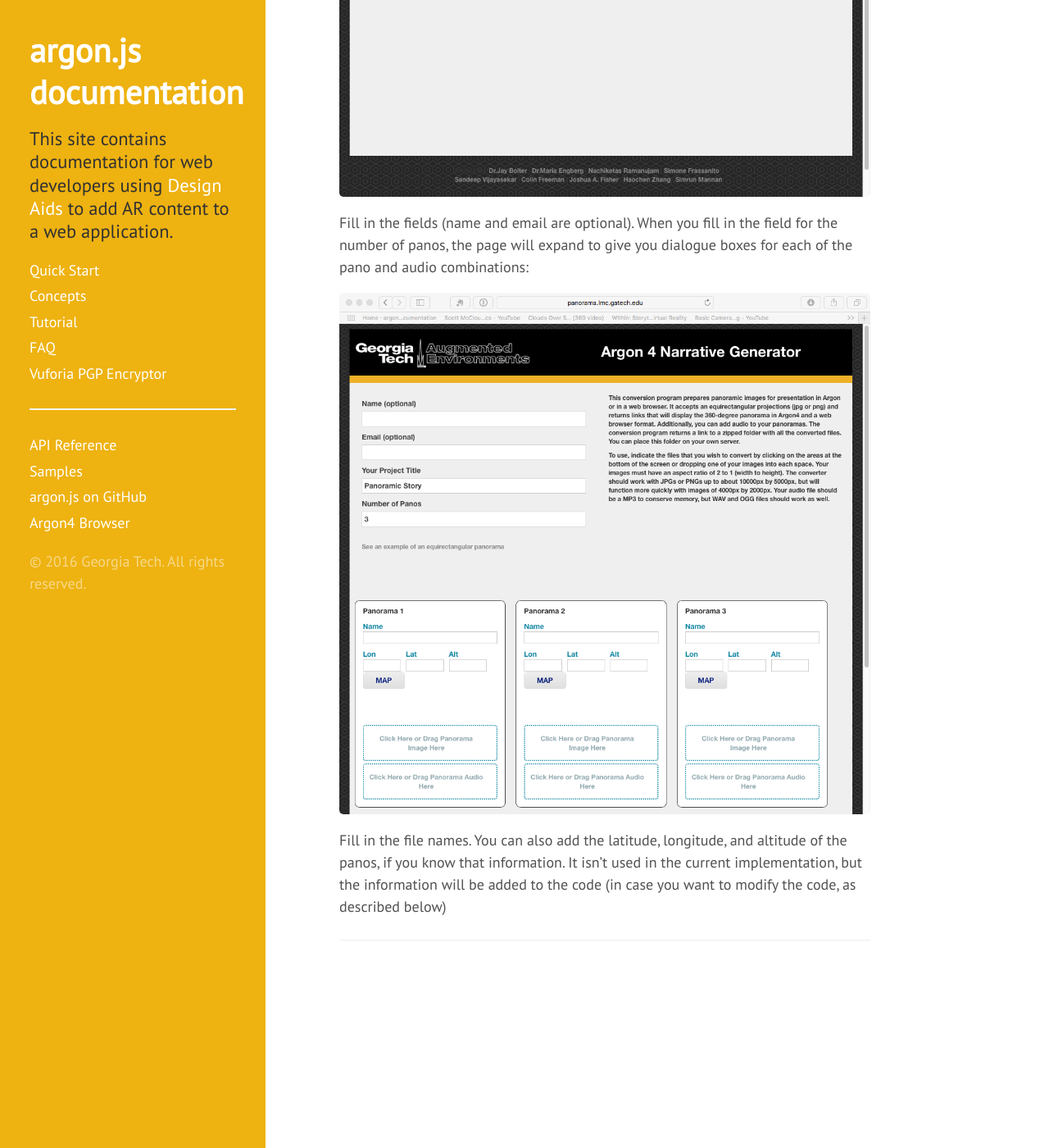
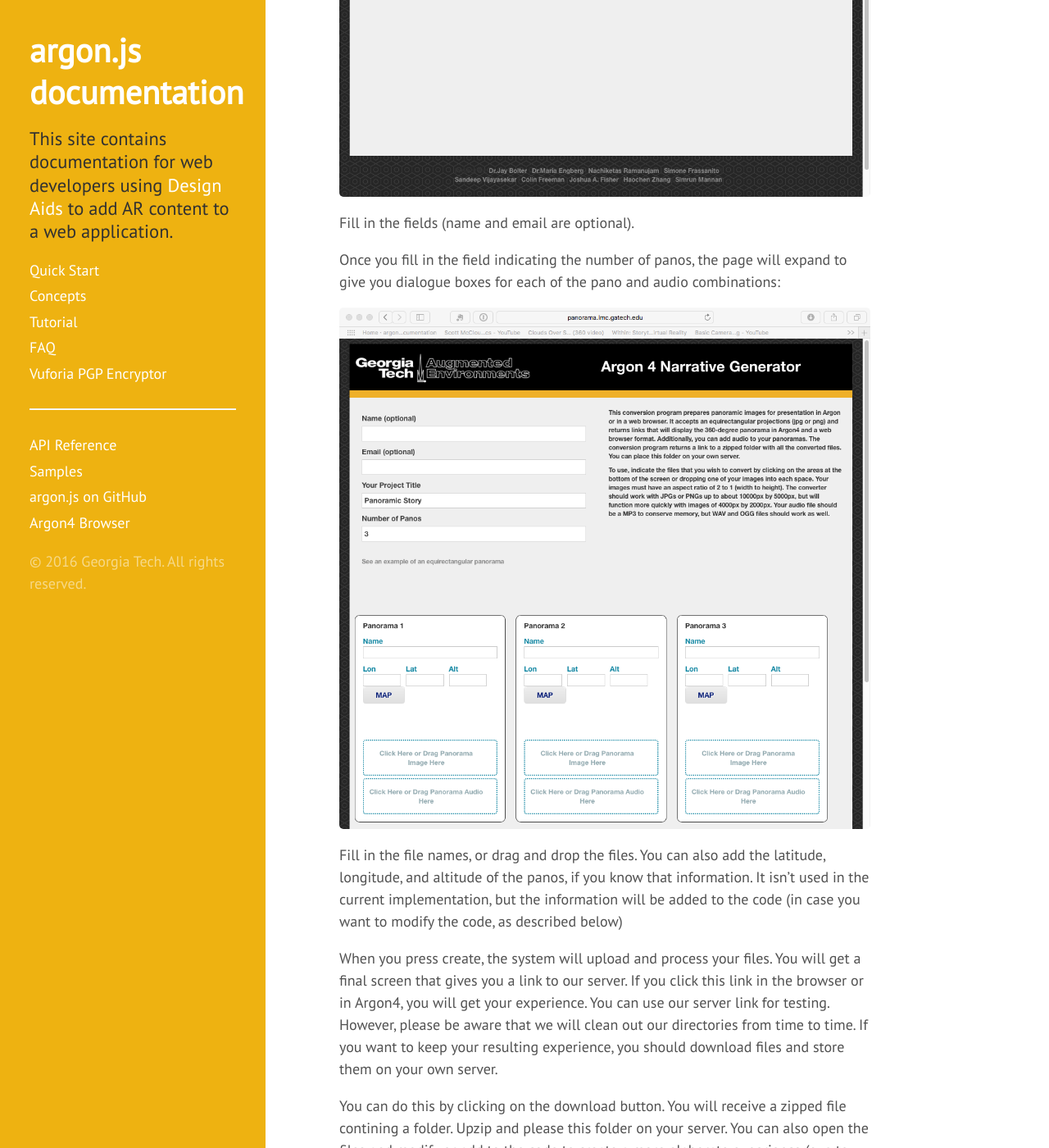
Before and after one commit to argonjs/design-tools, a Jekyll site: the page built from index-p.md, in a window 1280 px wide and 1400 px high, scrolled down 1189 px. Shown: the whole window at 82% size. Built offline with Jekyll 4.4.1, drawn with Linux system fonts in a browser that asks for light colours; nearby versions of some CDN libraries; some of the changed text lies outside the part shown.

Commit message:
More text for the panorama description

```diff
--- a/index-p.md
+++ b/index-p.md
@@ -16,8 +16,14 @@
 
 ![The panomaker start screen]({{ site.baseurl }}pano1.png)
 
-Fill in the fields (name and email are optional). When you fill in the field for the number of panos, the page will expand to give you dialogue boxes for each of the pano and audio combinations:
+Fill in the fields (name and email are optional).
+
+Once you fill in the field indicating the number of panos, the page will expand to give you dialogue boxes for each of the pano and audio combinations:
 
 ![Filling out the screen]({{ site.baseurl }}pano2.png)
 
-Fill in the file names. You can also add the latitude, longitude, and altitude of the panos, if you know that information. It isn't used in the current implementation, but the information will be added to the code (in case you want to modify the code, as described below)
+Fill in the file names, or drag and drop the files. You can also add the latitude, longitude, and altitude of the panos, if you know that information. It isn't used in the current implementation, but the information will be added to the code (in case you want to modify the code, as described below)
+
+When you press create, the system will upload and process your files. You will get a final screen that gives you a link to our server. If you click this link in the browser or in Argon4, you will get your experience. You can use our server link for testing. However, please be aware that we will clean out our directories from time to time. If you want to keep your resulting experience, you should download files and store them on your own server.
+
+You can do this by clicking on the download button. You will receive a zipped file contining a folder. Upzip and please this folder on your server. You can also open the files and modify or add to the code to create a more elaborate experience (e..g to change the buttons, add 3D graphics). TO do this, you will probably need to look at the documentation for [Argon](http://argonjs.io).
```
Also changed, not shown: index-a.md (+1 -1 lines).
